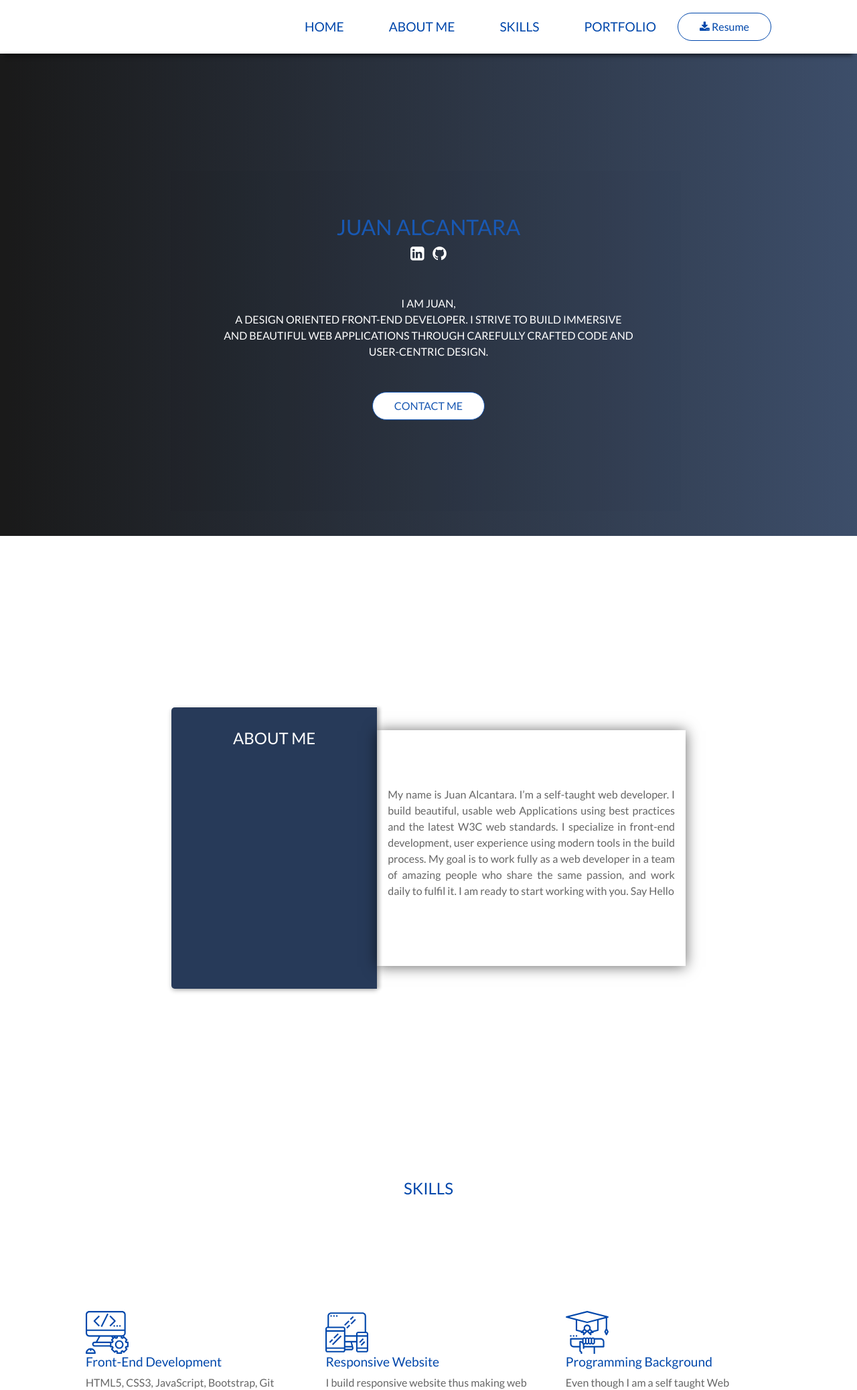
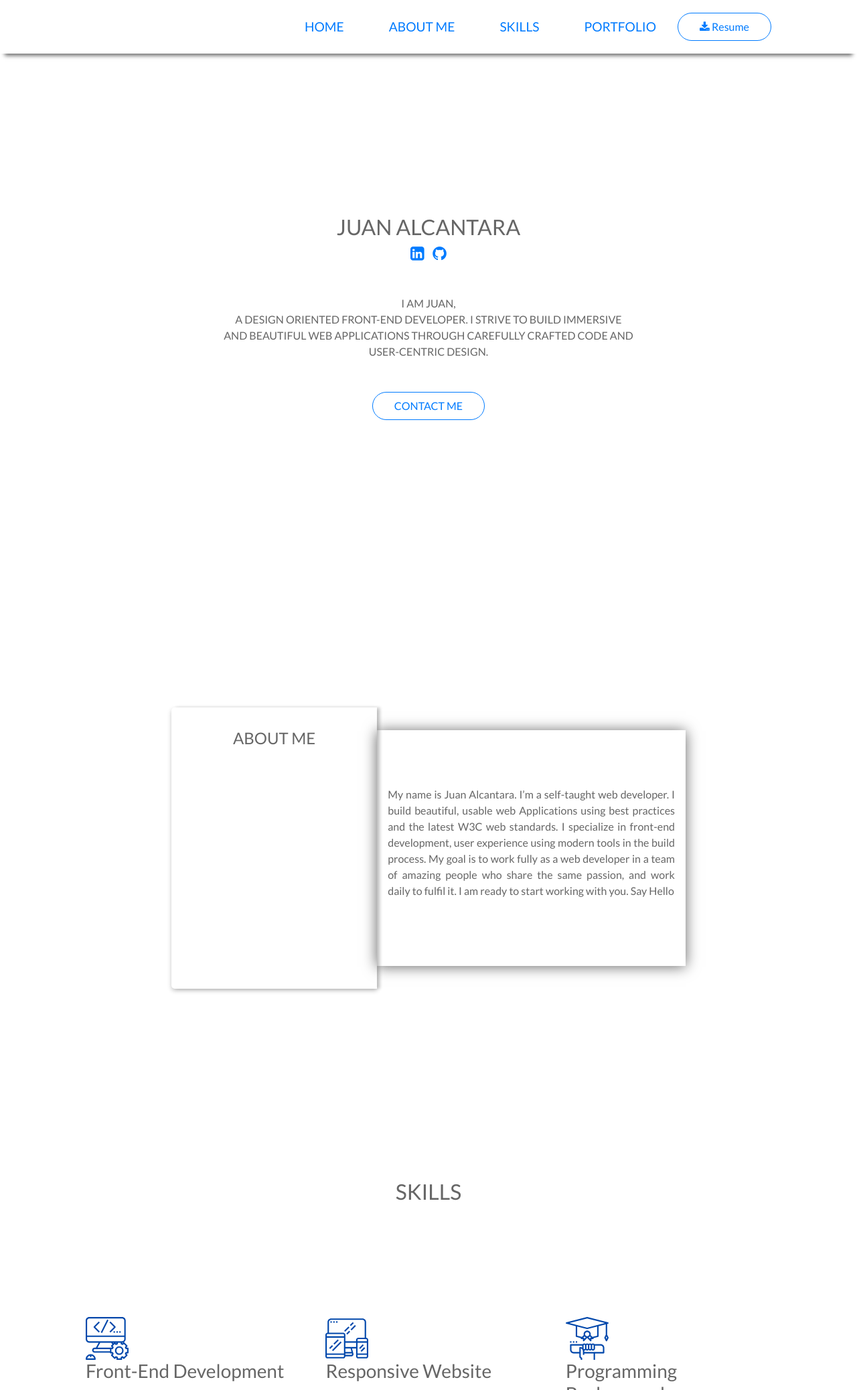
Before and after one commit to JuanInAMillion/juaninamillion.github.io, a PHP site: page / in a window 1280 px wide. Shown: the top 2075 px of the page at 67% size. Run offline with PHP 8.4, Linux system fonts and the light colour scheme.

Commit message:
stripped the color off, simplified heading

```diff
--- a/index.html
+++ b/index.html
@@ -36,7 +36,7 @@
     <div class="site-container">
 
       <div id="contact">
-        <h2 class="name">JUAN ALCANTARA</h2>
+        <h1 class="name">JUAN ALCANTARA</h1>
         <div class="social">
           <a target="_blank" href="https://www.linkedin.com/in/theonlyjuan/" class="fa fa-linkedin-square social-icon"></a>
           <a target="_blank" href="https://github.com/juaninamillion" class="fa fa-github social-icon"></a>
@@ -72,24 +72,24 @@
   <section id="skills">
     <div class="site-container">
 
-      <h4>SKILLS</h4>
+      <h2>SKILLS</h2>
       <div id="skill-section">
 
         <div class="skill-container">
           <img class="skill-icons" src="resources/images/coding.svg" alt="front-end">
-          <h5>Front-End Development</h5>
+          <h3>Front-End Development</h3>
           <p>HTML5, CSS3, JavaScript, Bootstrap, Git and GitHub</p>
         </div>
 
         <div class="skill-container">
           <img class="skill-icons" src="resources/images/responsive.svg" alt="responsive">
-          <h5>Responsive Website</h5>
+          <h3>Responsive Website</h3>
           <p>I build responsive website thus making web pages look good on all devices (desktops, tablets and phones). I utilise CSS and the power of media queries to resize, hide, shrink, enlarge, or move contents to make things look awesome.</p>
         </div>
 
         <div class="skill-container">
           <img class="skill-icons" src="resources/images/graduation.svg" alt="front-end">
-          <h5>Programming Background</h5>
+          <h3>Programming Background</h3>
           <p>Even though I am a self taught Web Developer I did graduate with a Bachelors in Computer Science which has allowed me to learn a wide range of programming concepts.</p>
         </div>
 
--- a/resources/css/style.css
+++ b/resources/css/style.css
@@ -8,21 +8,6 @@ html, body {
 
 a {
   text-decoration: none;
-}
-
-h3, h4 {
-  text-align: center;
-  color: #0047ab;
-}
-
-h4 {
-  position: relative;
-  top: 10rem;
-}
-
-h5 {
-  color: #0047ab;
-  font-size: 1.2rem;
 }
 
 .site-container {
@@ -37,7 +22,7 @@ section {
 
 /* header */
 header {
-  background-color: #fff;
+  background: #fff;
   box-shadow: 0 10px 6px -7px rgba(0, 0, 0, .59);
   position: fixed;
   height: 5rem;
@@ -59,34 +44,26 @@ nav {
 }
 
 .nav-links a {
-  color: #0047ab;
   font-size: 1.2rem;
   padding: 1.5rem;
   text-decoration: none;
 }
 
 .btn {
-  border: 1px solid #0047ab;
   border-radius: 1.5rem;
-  color: #0047ab;
   font-size: 1rem;
   padding: .5rem 2rem;
   transition: all 0.3s ease-in;
 }
 
-.btn:hover {
-  background-color: #0047ab;
-  border: 1px solid #0047ab);
-}
+.btn:hover {}
 
 /* home */
 #home {
-  background: linear-gradient(90deg, #000, #273A59);
-  opacity: 0.9;
+  /* the home page gradient color goes here */
 }
 
 #contact {
-  color: white;
   display: flex;
   flex-direction: column;
   align-items: center;
@@ -98,18 +75,17 @@ nav {
 
 .name {
   font-size: 2rem;
-  color: #0047ab;
 }
 
 .social-icon {
-  color: white;
+  /*color: white;*/
   font-size: 1.5rem;
   padding: 0 .3rem;
   transition: all 0.5s ease-in;
 }
 
 .social-icon:hover {
-  color: white;
+  /*color: white;*/
   text-decoration: none;
   transform: scale(1.2);
 }
@@ -119,12 +95,10 @@ nav {
 }
 
 .contact-btn {
-  background-color: white;
+  background: white;
 }
 
-.contact-btn:hover {
-  border: 1px solid #0047ab;
-}
+.contact-btn:hover {}
 
 /* about me */
 #profile {
@@ -137,11 +111,9 @@ nav {
 }
 
 .left-profile {
-  background: #273A59;
   border-bottom-left-radius: 5px;
   border-top-left-radius: 5px;
   box-shadow: 5px 0 4px rgba(0, 0, 0, .16), 0 3px 6px rgba(0, 0, 0, .23);
-  color: white;
   height: 26.25rem;
   width: 40%;
   text-align: center;
@@ -171,6 +143,12 @@ nav {
 }
 
 /* skills */
+#skills h2 {
+  position: relative;
+  top: 10rem;
+  text-align: center;
+}
+
 #skill-section {
   display: flex;
   justify-content: space-between;
@@ -230,18 +208,15 @@ nav {
 }
 
 .skill-used li {
-  background-color: #0047ab;
-  border-bottom: 1px solid black;
+  border: 1px solid black;
   border-radius: 5px;
-  color: white;
   margin: .2rem;
   padding: 0 .3rem;
 }
 
 .project-btn {
-  outline: 1px solid rgba(0, 71, 171);
+  outline: 1px solid #666;
   outline-offset: 0;
-  color: #0047ab;
   padding: .5rem;
   margin: 0 .2rem;
   transition: all 1.25s cubic-bezier(.19, 1, .22, 1);
```
